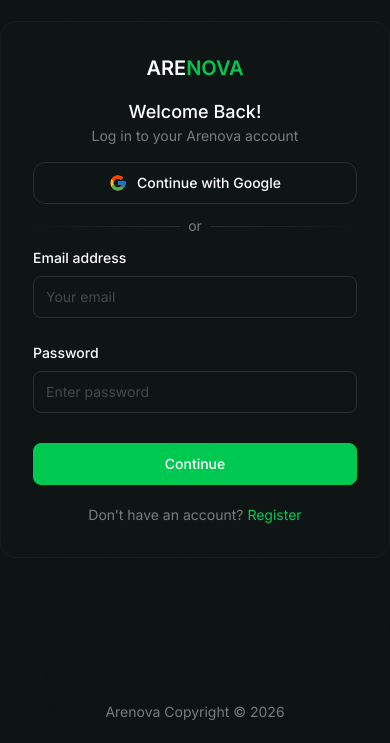
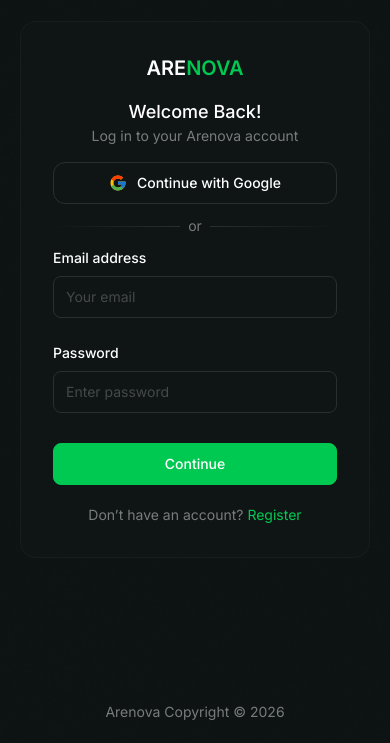
Before and after one commit to quantumrahman/arenova-frontend, a Next.js app: page /auth/login in a window 390 px wide. Shown: the part 101-844 px from the top of the page. Built offline with nearby package versions, Linux system fonts and the light colour scheme.

Commit message:
refactor: add left and right padding for space in mobile

```diff
--- a/src/app/(auth)/layout.js
+++ b/src/app/(auth)/layout.js
@@ -8,7 +8,7 @@
     return (
         <main className="relative min-h-screen w-full">
             <div className="absolute inset-0 bg-[url('/svg/grain-bg.svg')] bg-cover bg-center bg-repeat"></div>
-            <div className="relative z-10 flex min-h-screen flex-col items-center">
+            <div className="relative z-10 flex min-h-screen flex-col items-center px-5">
                 <div className="flex w-full flex-1 items-center justify-center">{children}</div>
                 <AuthFooter />
             </div>
```
